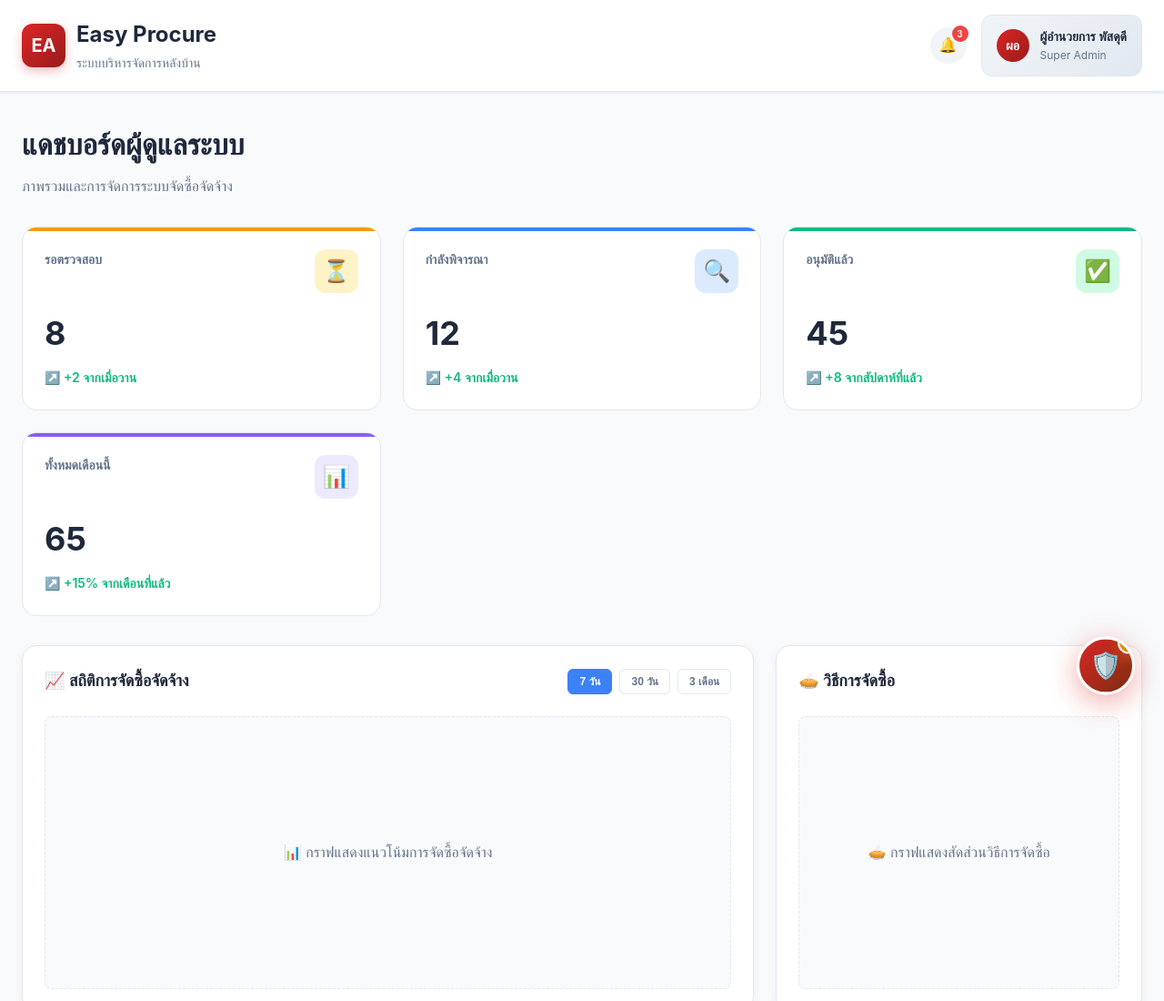
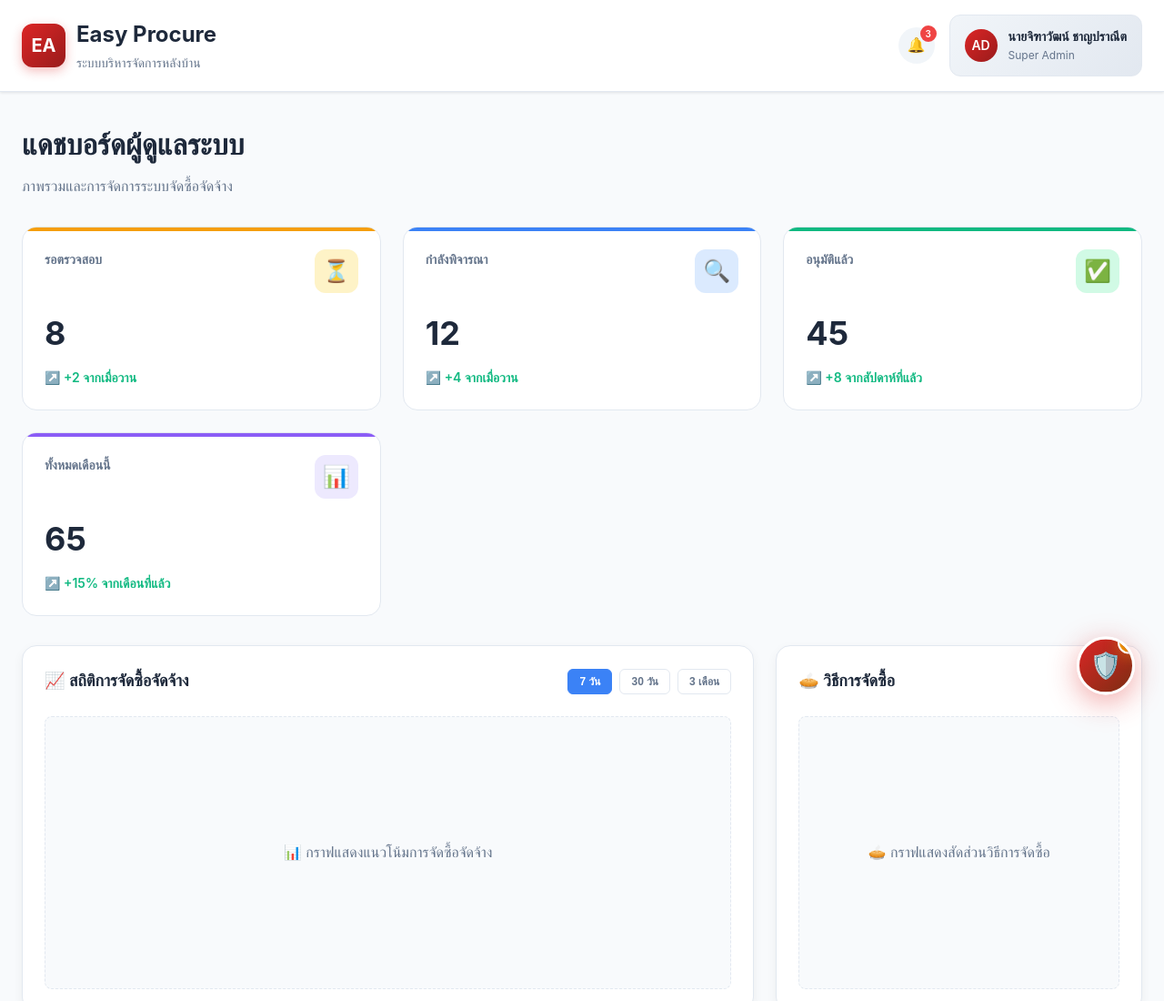
Before and after one commit to Boophuket/Easy-Procure---2, a plain HTML site: page admin_dashboard.html in a window 1280 px wide. Shown: the top 1100 px of the page at 91% size. Drawn offline with Linux system fonts and the light colour scheme.

Commit message:
Update admin_dashboard.html

```diff
--- a/admin_dashboard.html
+++ b/admin_dashboard.html
@@ -864,9 +864,9 @@
                         <div class="notification-badge">3</div>
                     </div>
                     <div class="user-info">
-                        <div class="user-avatar">ผอ</div>
+                        <div class="user-avatar">AD</div>
                         <div class="user-details">
-                            <h3>ผู้อำนวยการ พัสดุดี</h3>
+                            <h3>นายจิฑาวัฒน์ ชาญปราณีต </h3>
                             <p>Super Admin</p>
                         </div>
                     </div>
```
